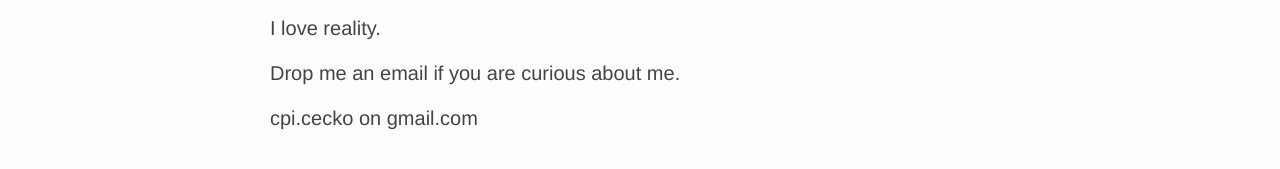
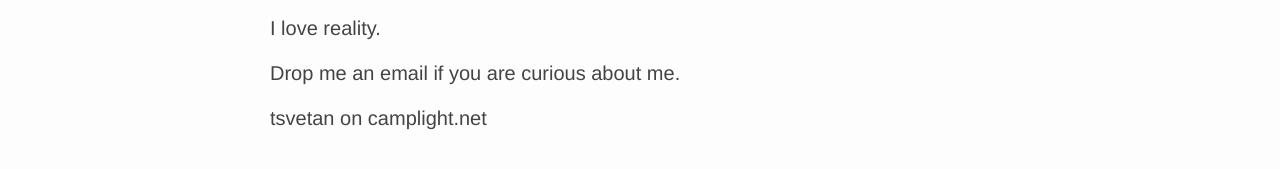
Before and after one commit to emdeha/emdeha.github.io, a Jekyll site: the page built from about.md, in a window 1280 px wide. Shown: the part 135-304 px from the top of the page. Built offline with Jekyll 4.4.1, drawn with Linux system fonts in a browser that asks for light colours.

Commit message:
Changes my email.

```diff
--- a/about.md
+++ b/about.md
@@ -8,4 +8,4 @@ I love reality.
 
 Drop me an email if you are curious about me.
 
-cpi.cecko on gmail.com
+tsvetan on camplight.net
```
